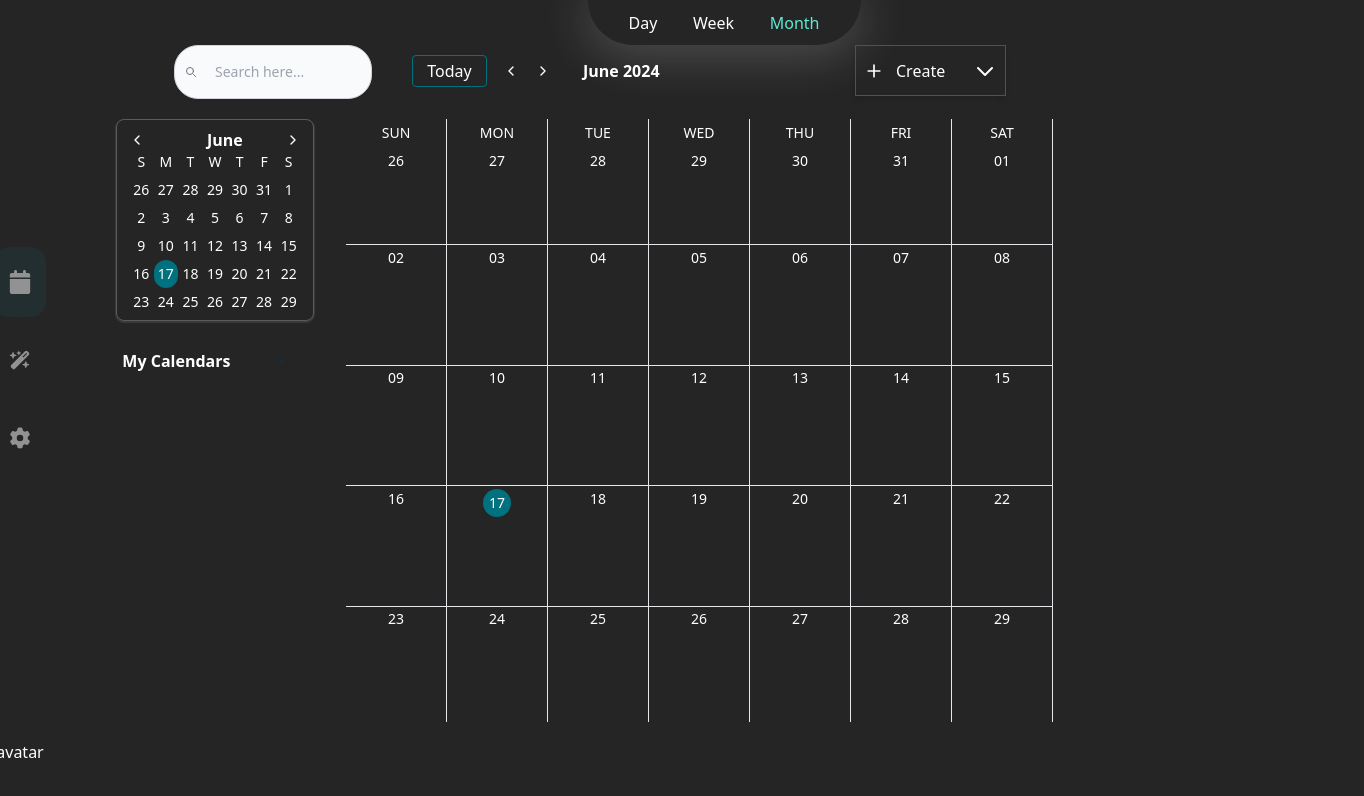
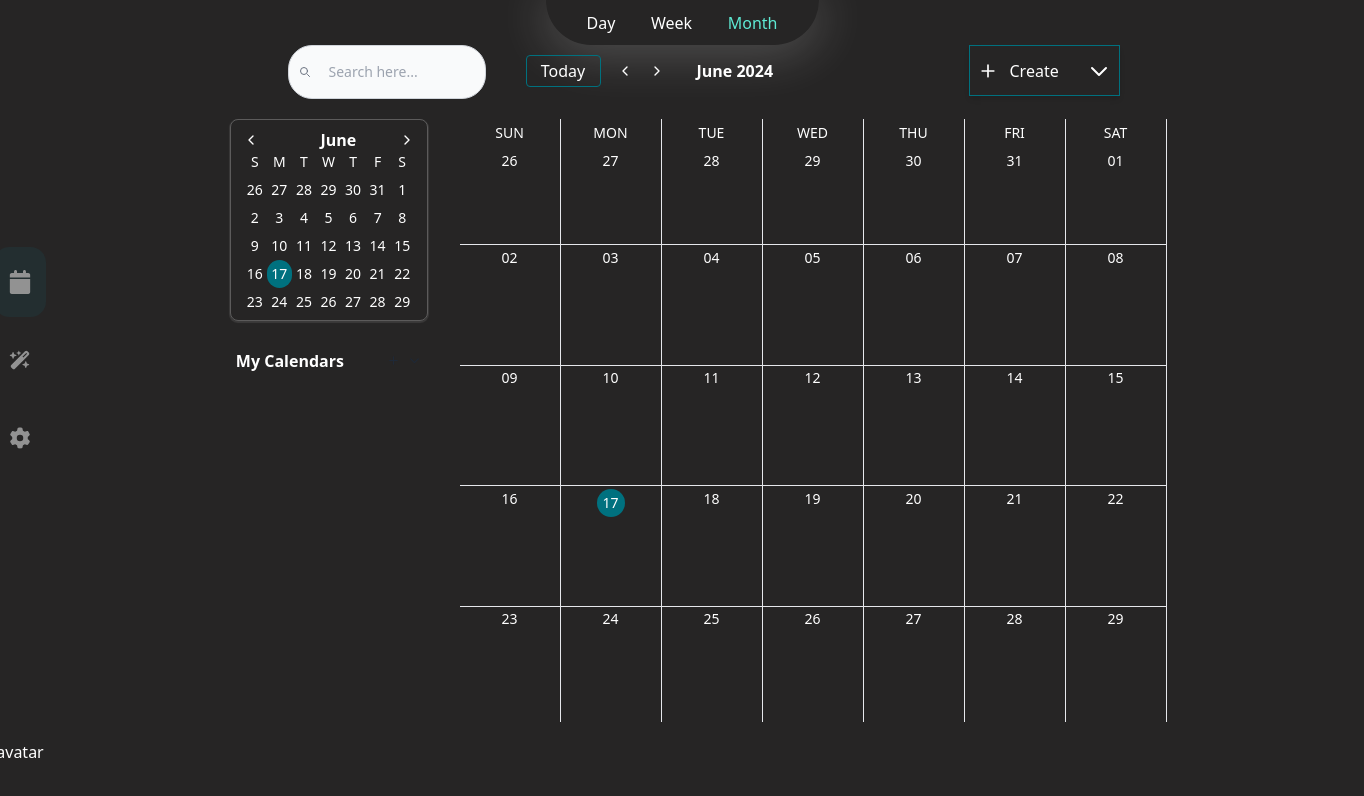
Before and after one commit to tuongioe/Smart_Scheduler, a React (Create React App) app in the folder smart-scheduler-frontend/: page /dashboard in a window 1280 px wide. Shown: the top 796 px of the page, 1364 px wide, since content can reach past the window. Built offline with nearby package versions, Linux system fonts and the light colour scheme.

Commit message:
fix: view

```diff
--- a/smart-scheduler-frontend/src/pages/Calendar.js
+++ b/smart-scheduler-frontend/src/pages/Calendar.js
@@ -40,9 +40,9 @@ export default function Calendar() {
         {showEventAddDateModel && <EventDateModal />}
         {showEventAddLabelModel && <EventAddLabelModel />}
 
-        <div className={`${frame === "month"? "h-screen":""} flex flex-col bg-dark-color text-white pl-[24px] no-scrollbar`}>
+        <div className={`${frame === "month"? "h-screen":""} flex flex-col bg-dark-color text-white pl-[24px] no-scrollbar`} style={{margin: "0 auto"}}>
           <CalendarHeader />
-          <div className="h-screen w-screen flex overflow-y-scroll no-scrollbar">
+          <div className="h-screen flex overflow-y-scroll no-scrollbar">
             <aside className="w-[198px] mr-8 ml-[32px]">
               <SmallCalendar />
               <Labels />
```
